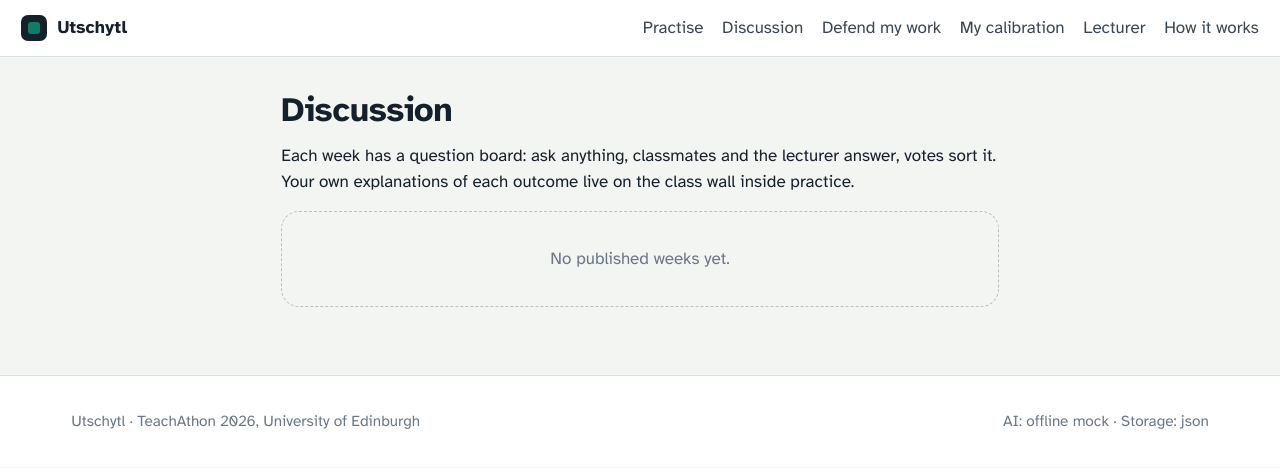
After one commit to boayusuf/utschytl, a Flask app: page /discussion in a window 1280 px wide. The commit adds this page. Shown: the top 468 px of the page. Run offline with Flask 3, Linux system fonts and the light colour scheme.

Commit message:
Discussion link in the top menu

```diff
--- a/server/app.py
+++ b/server/app.py
@@ -508,6 +508,14 @@ def _is_lecturer() -> bool:
     return bool(session.get("lecturer"))
 
 
+@app.get("/discussion")
+def discussion():
+    weeks = _published_weeks()
+    if len(weeks) == 1:
+        return redirect(f"/w/{weeks[0]['id']}/questions")
+    return render_template("discussion.html", weeks=weeks)
+
+
 @app.get("/w/<week_id>/questions")
 def forum(week_id):
     s = get_store()
--- a/templates/base.html
+++ b/templates/base.html
@@ -17,6 +17,7 @@
     <a class="brand" href="/"><span class="brand-mark" aria-hidden="true"></span>{{ APP_NAME }}</a>
     <nav class="nav" aria-label="Main">
       <a href="/learn">Practise</a>
+      <a href="/discussion">Discussion</a>
       <a href="/learn/check-work">Defend my work</a>
       <a href="/me">My calibration</a>
       <a href="/teach">Lecturer</a>
--- /dev/null
+++ b/templates/discussion.html
@@ -0,0 +1,17 @@
+{% extends "base.html" %}
+{% block title %}Discussion · {{ APP_NAME }}{% endblock %}
+{% block content %}
+<div class="wrap wrap-narrow">
+  <h1>Discussion</h1>
+  <p class="lede">Each week has a question board: ask anything, classmates and the lecturer answer, votes sort it. Your own explanations of each outcome live on the class wall inside practice.</p>
+  {% if not weeks %}<div class="empty">No published weeks yet.</div>{% endif %}
+  <div class="week-list">
+    {% for w in weeks %}
+    <div class="week-row">
+      <div><b>{{ w.course.title }}</b>{% if w.number %} · Week {{ w.number }}{% endif %}<br><span class="muted">{{ w.title }}</span></div>
+      <a class="btn btn-sm" href="/w/{{ w.id }}/questions">Open question board</a>
+    </div>
+    {% endfor %}
+  </div>
+</div>
+{% endblock %}
```
